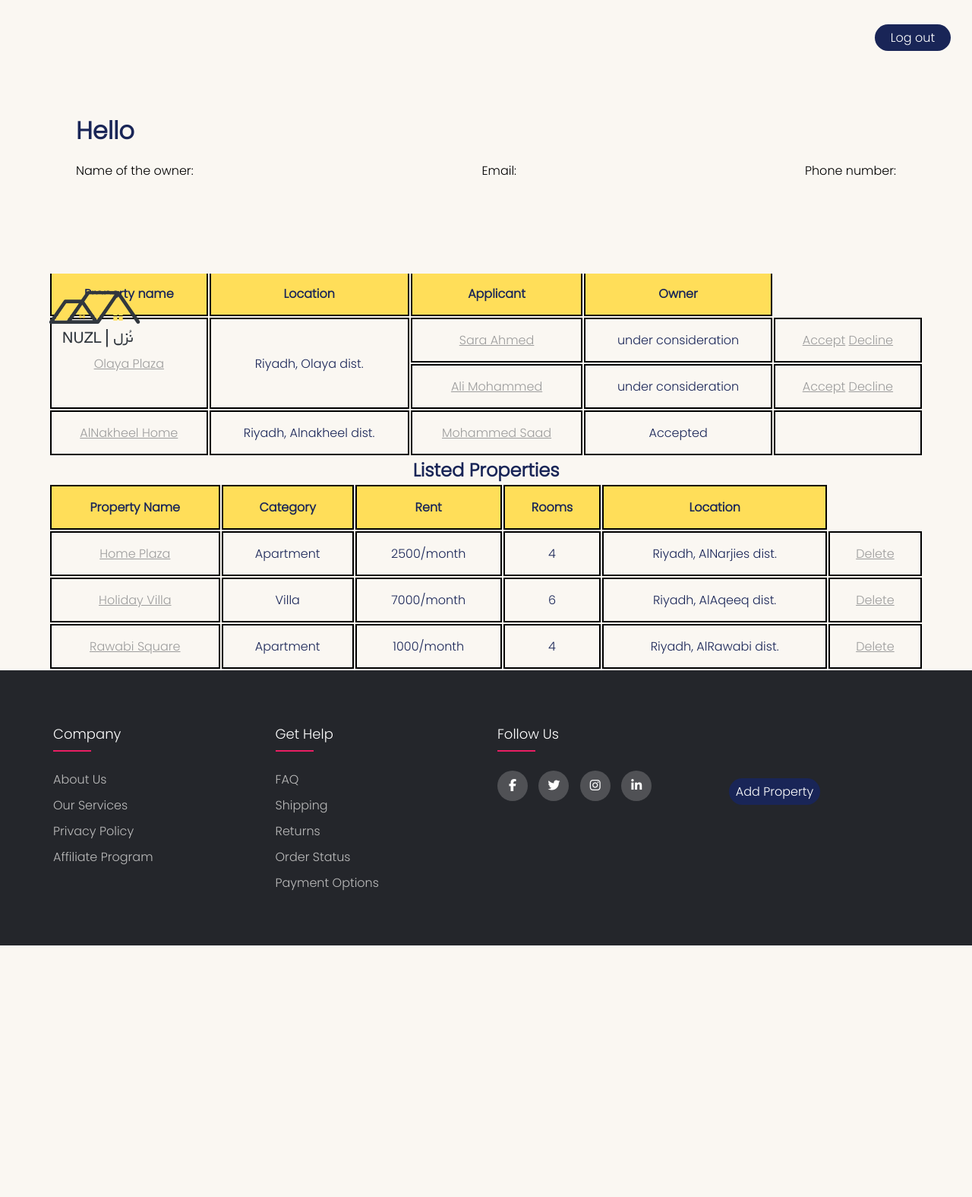
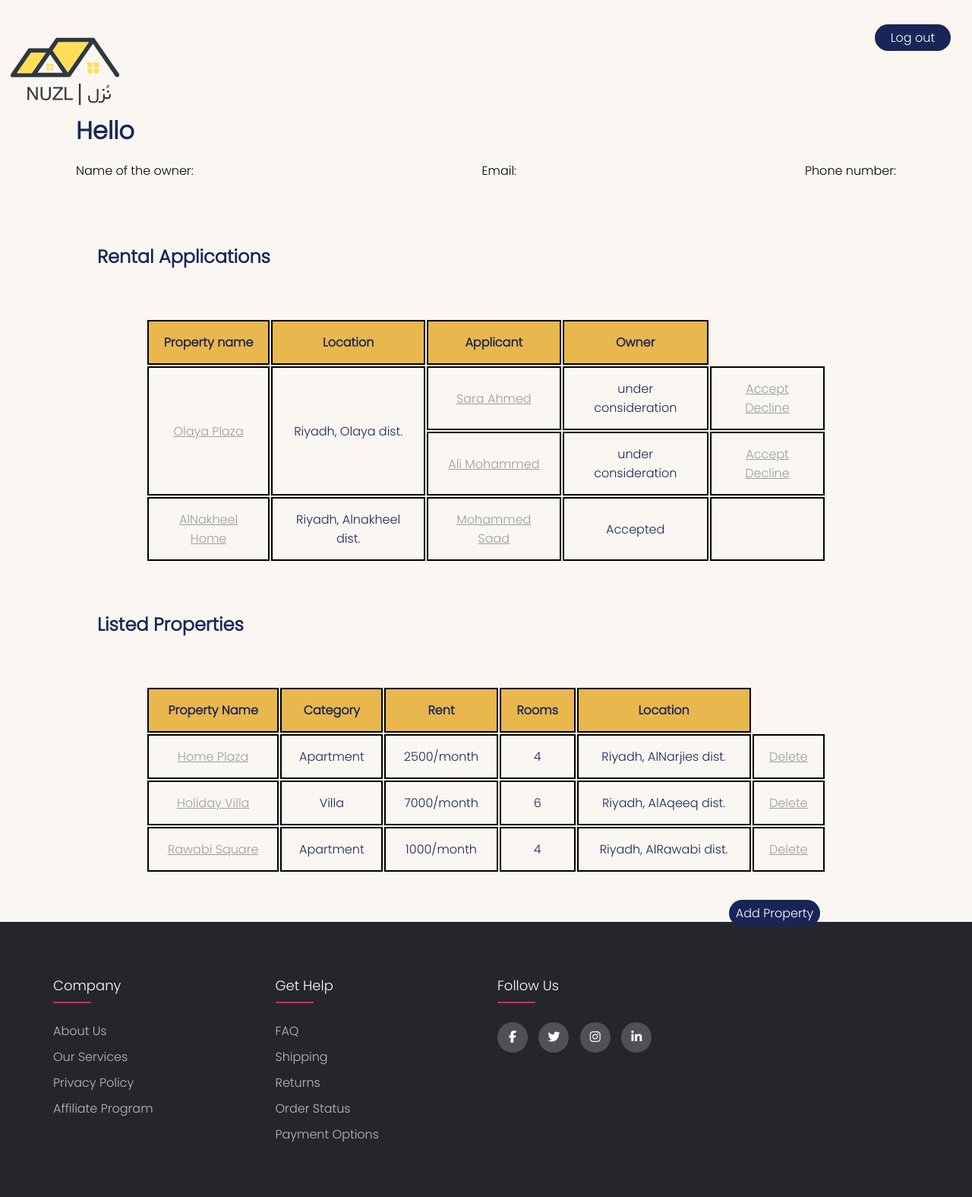
Before and after one commit to afnmo/NEWNEW-IT329-Project, a PHP site: page /Homeowner.html in a window 1280 px wide. Shown: the whole page at 76% size. Before the commit the page ends 1244 px from the top, so only its background shows below. Run offline with PHP 8.4, Linux system fonts and the light colour scheme; some libraries are stand-ins or nearby versions.

Commit message:
a lot of changes

```diff
--- a/homeowner.css
+++ b/homeowner.css
@@ -1,15 +1,23 @@
 
-main , header {
-    justify-content: center;
+main , header{
     display: flex;
     align-items: center;
     flex-wrap: wrap;
     margin-top: 25%;
+
+}
+body {
+    justify-content: center;
     background-color: #FAF7F2;
 }
+h1 , h2
+{color: #192557
+}
+h2{
+    padding: 0% 10% ;
+    text-align: center;
+}
 
-h1 , h2
-{color: #192557}
 
 .RA table,
 .RA th,
@@ -29,7 +37,9 @@
     color: #192557;
 }
 
-table { width : 90%;}
+table { width : 90%;
+
+}
 
 .a , .d , .property , .applicant, .del{
     display: inline;
@@ -44,7 +54,7 @@
 }
 
 .LP th, .RA th {
-    background-color: #FFDE59;
+    background-color: #E8B74D;
 }
 
 
@@ -61,11 +71,18 @@
 
 }
 #logo{
+     /* (A) RESPONSIVE LOGO */
+     width: 80%;
+     height: auto;
+
+     /* (B) RECOMMENDED - LIMIT MAXIMUM WIDTH */
+     max-width: 300px;
+
     position: absolute;
-    width: min(50vw, 250px);
-    left: 0%;
-    top: -30%;
-    margin-bottom: 20%;
+    left: -5%;
+    top: -900%;
+
+
 
 }
 
@@ -110,7 +127,17 @@
 #ADD {
 position: absolute;
 left : 70%;
-top: 120%;
+top: 140%;
 min-width: 120px;
 
 }
+table {
+    width: 80%;
+    padding: 5%;
+    margin-left:auto;
+    margin-right:auto;
+}
+
+#h22 { align: left;
+ margin-left:auto;
+    margin-right:auto;}
```
